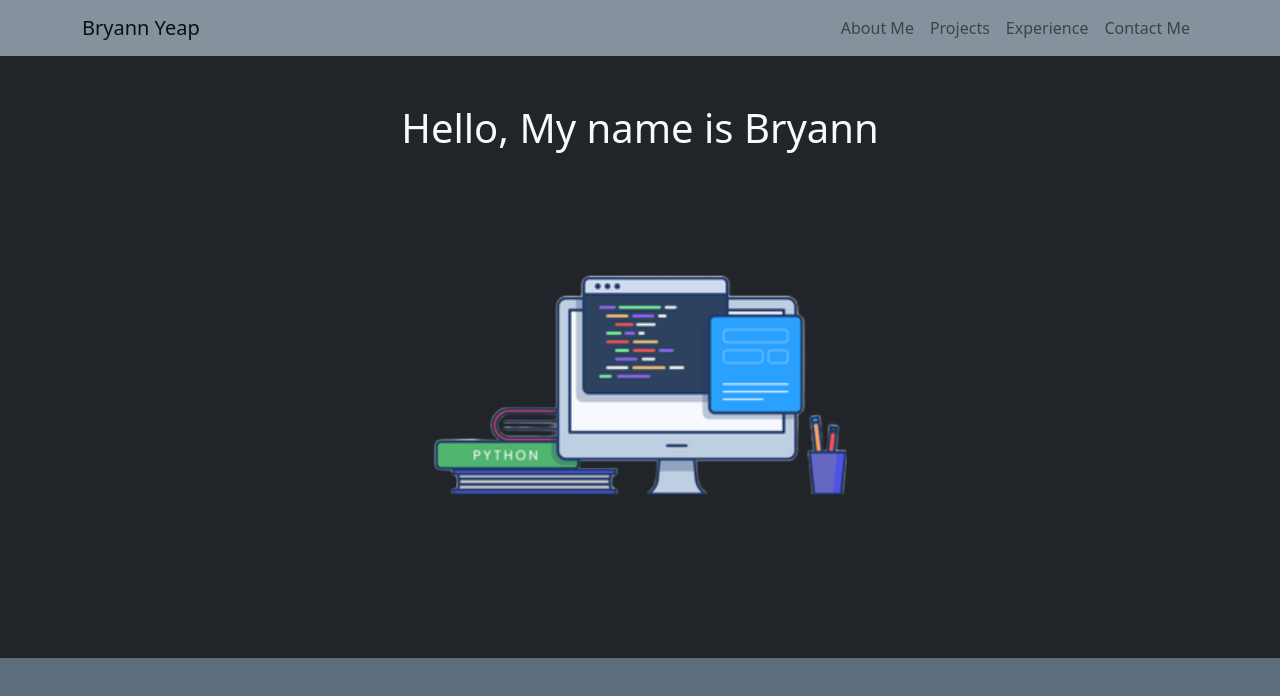
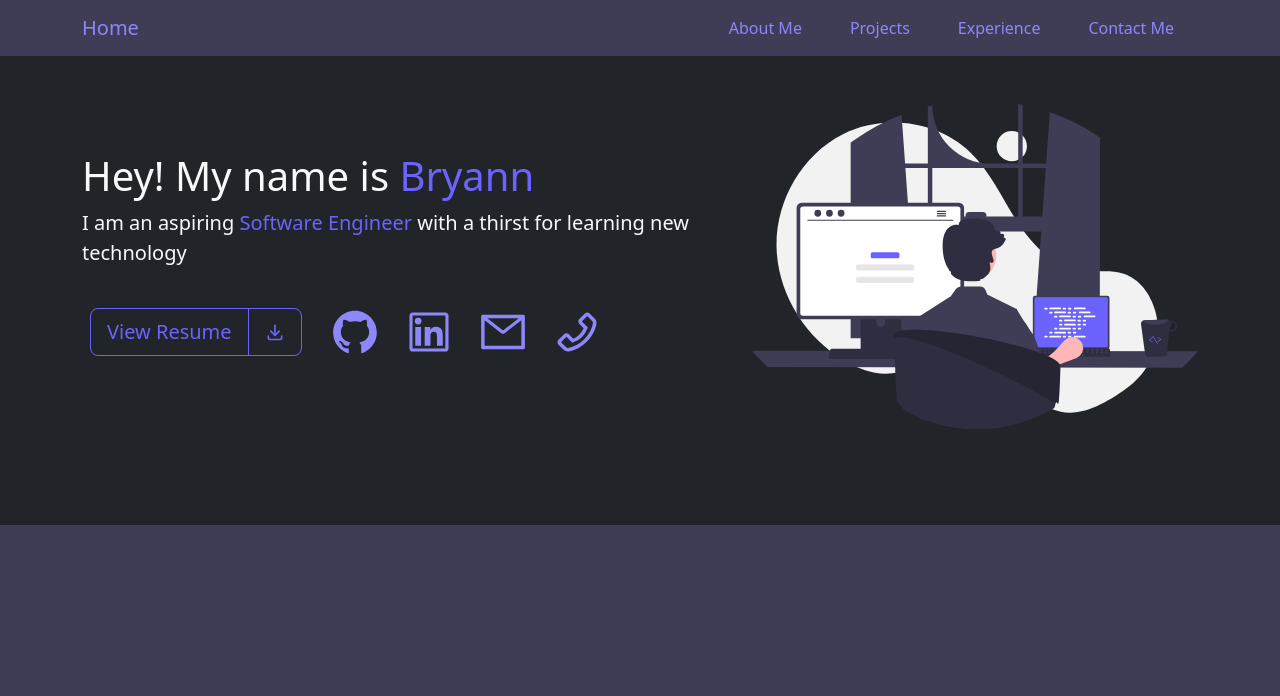
Before and after one commit to BryannYeap/BryannYeap.github.io, a React (Create React App) app: page / in a window 1280 px wide. Shown: the top 696 px of the page. Built offline with nearby package versions, Linux system fonts and the light colour scheme; the HTML template or start-up script is replaced by a standard one.

Commit message:
Complete homepage

```diff
--- a/package.json
+++ b/package.json
@@ -7,6 +7,7 @@
     "react": "^18.2.0",
     "react-bootstrap": "^2.4.0",
     "react-dom": "^18.2.0",
+    "react-icons": "^4.4.0",
     "react-scripts": "5.0.1"
   },
   "scripts": {
--- a/public/index.html
+++ b/public/index.html
@@ -4,7 +4,6 @@
     <meta charset="utf-8" />
     <link rel="icon" href="%PUBLIC_URL%/favicon.ico" />
     <meta name="viewport" content="width=device-width, initial-scale=1" />
-    <meta name="theme-color" content="#000000" />
     <meta
       name="description"
       content="Web site created using create-react-app"
@@ -24,20 +23,10 @@
       work correctly both with client-side routing and a non-root public URL.
       Learn how to configure a non-root public URL by running `npm run build`.
     -->
-    <title>React App</title>
+    <title>Bryann Yeap</title>
   </head>
-  <body>
-    <noscript>You need to enable JavaScript to run this app.</noscript>
+  <body style="background-color: #3f3d56">
+    <script src="node_modules/bootstrap/dist/js/bootstrap.bundle.js"></script>
     <div id="root"></div>
-    <!--
-      This HTML file is a template.
-      If you open it directly in the browser, you will see an empty page.
-
-      You can add webfonts, meta tags, or analytics to this file.
-      The build step will place the bundled scripts into the <body> tag.
-
-      To begin the development, run `npm start` or `yarn start`.
-      To create a production bundle, use `npm run build` or `yarn build`.
-    -->
   </body>
 </html>
--- a/src/App.css
+++ b/src/App.css
@@ -1,7 +1,40 @@
-.bg-grey {
-  background-color: #85929e;
+.hideME {
+  visibility: hidden;
 }
 
-.bg-light-grey {
-  background-color: #eaecef;
+.bg-grey {
+  background-color: #3f3d56;
 }
+
+.theme-purple {
+  color: #6c63ff;
+}
+
+.nav-link,
+.navbar-brand {
+  color: #8d87fa !important;
+}
+
+.btn-theme-purple {
+  font-weight: 5000 !important;
+  color: #6c63ff !important;
+  border: 1px #6c63ff solid !important;
+}
+.btn-theme-purple:hover {
+  color: #262534 !important;
+  background-color: #6c63ff !important;
+  background: linear-gradient(180deg, #8d87fa, #5349ff);
+}
+
+.ai-icons {
+  margin: 0.75em;
+  color: #8d87fa;
+}
+
+.ai-icons:hover {
+  color: #5349ff;
+}
+
+.svg {
+  width: 40%;
+}
--- a/src/App.js
+++ b/src/App.js
@@ -4,11 +4,6 @@
 import Intro from "./Components/Intro";
 
 class App extends React.Component {
-  componentDidMount() {
-    document.title = "Bryann Yeap";
-    document.body.style.backgroundColor = "#5D6D7E";
-  }
-
   render() {
     return (
       <div className="App">
--- a/src/Components/CustomNavbar.jsx
+++ b/src/Components/CustomNavbar.jsx
@@ -1,26 +1,33 @@
-import React from "react";
 import Navbar from "react-bootstrap/Navbar";
 import Nav from "react-bootstrap/Nav";
 import Container from "react-bootstrap/Container";
 
 function CustomNavbar() {
   return (
-    <>
-      <Navbar bg="grey" expand="lg">
+    <div>
+      <Navbar bg="theme-grey" variant="dark" expand="lg">
         <Container>
-          <Navbar.Brand href="/home">Bryann Yeap</Navbar.Brand>
+          <Navbar.Brand href="index.html">Home</Navbar.Brand>
           <Navbar.Toggle aria-controls="collapsable-navbar" />
           <Navbar.Collapse id="collapsable-navbar">
             <Nav className="ms-auto">
-              <Nav.Link href="/about-me">About Me</Nav.Link>
-              <Nav.Link href="/projects">Projects</Nav.Link>
-              <Nav.Link href="/experience">Experience</Nav.Link>
-              <Nav.Link href="/contact-me">Contact Me</Nav.Link>
+              <Nav.Link className="px-4" href="/about-me">
+                About Me
+              </Nav.Link>
+              <Nav.Link className="px-4" href="/projects">
+                Projects
+              </Nav.Link>
+              <Nav.Link className="px-4" href="/experience">
+                Experience
+              </Nav.Link>
+              <Nav.Link className="px-4" href="/contact-me">
+                Contact Me
+              </Nav.Link>
             </Nav>
           </Navbar.Collapse>
         </Container>
       </Navbar>
-    </>
+    </div>
   );
 }
 
--- /dev/null
+++ b/src/Components/HomeIcons.jsx
@@ -0,0 +1,40 @@
+import { IconContext } from "react-icons";
+import { AiOutlineGithub } from "react-icons/ai";
+import { AiOutlineLinkedin } from "react-icons/ai";
+import { AiOutlineMail } from "react-icons/ai";
+import { AiOutlinePhone } from "react-icons/ai";
+
+function HomeIcons() {
+  return (
+    <div className="d-flex justify-content-center align-items-center">
+      <IconContext.Provider value={{ size: 50 }}>
+        <a
+          href="https://github.com/BryannYeap"
+          target="_blank"
+          rel="noopener noreferrer"
+        >
+          <AiOutlineGithub className="ai-icons" />
+        </a>
+        <a
+          href="https://www.linkedin.com/in/bryann-yeap/"
+          target="_blank"
+          rel="noopener noreferrer"
+        >
+          <AiOutlineLinkedin className="ai-icons" />
+        </a>
+        <a
+          href="mailto: bryannyeapkk@gmail.com"
+          target="_blank"
+          rel="noopener noreferrer"
+        >
+          <AiOutlineMail className="ai-icons" />
+        </a>
+        <a href="tel: +6587773411" target="_blank" rel="noopener noreferrer">
+          <AiOutlinePhone className="ai-icons" />
+        </a>
+      </IconContext.Provider>
+    </div>
+  );
+}
+
+export default HomeIcons;
--- a/src/Components/Intro.jsx
+++ b/src/Components/Intro.jsx
@@ -1,13 +1,44 @@
-import React from "react";
-import Computer from "../Images/computer.png";
+import Button from "react-bootstrap/Button";
+import ButtonGroup from "react-bootstrap/ButtonGroup";
+import { TbDownload } from "react-icons/tb";
+
+import Programming from "../Images/programming.svg";
+import HomeIcons from "./HomeIcons";
 
 function Intro() {
   return (
-    <section className="bg-dark text-light p-5 text-center">
-      <div className="container">
-        <div>
-          <h1>Hello, My name is Bryann</h1>
-          <img src={Computer} alt="Computer" />
+    <section className="bg-dark text-light p-5 text-center text-sm-start">
+      <div className="container pb-5">
+        <div className="d-sm-flex justify-content-center align-items-center">
+          <div>
+            <h1>
+              Hey! My name is <span className="theme-purple">Bryann</span>
+            </h1>
+            <p className="lead mb-3">
+              I am an aspiring
+              <span className="theme-purple"> Software Engineer </span>
+              with a thirst for learning new technology
+            </p>
+            <div className="d-sm-flex p-2 justify-content-center align-items-center justify-content-sm-start">
+              <ButtonGroup aria-label="resume" className="me-3 py-3">
+                <Button variant="btn btn-theme-purple" size="lg">
+                  View Resume
+                </Button>
+                <Button variant="btn btn-theme-purple" size="lg">
+                  <div className="d-flex">
+                    <TbDownload />
+                  </div>
+                </Button>
+              </ButtonGroup>
+
+              <HomeIcons />
+            </div>
+          </div>
+          <img
+            className="svg img-fluid d-none d-md-block"
+            src={Programming}
+            alt="Computer"
+          />
         </div>
       </div>
     </section>
```
Also changed, not shown: src/Images/programming.svg (added), 1 other file (tests, documents, lock files or other folders).
